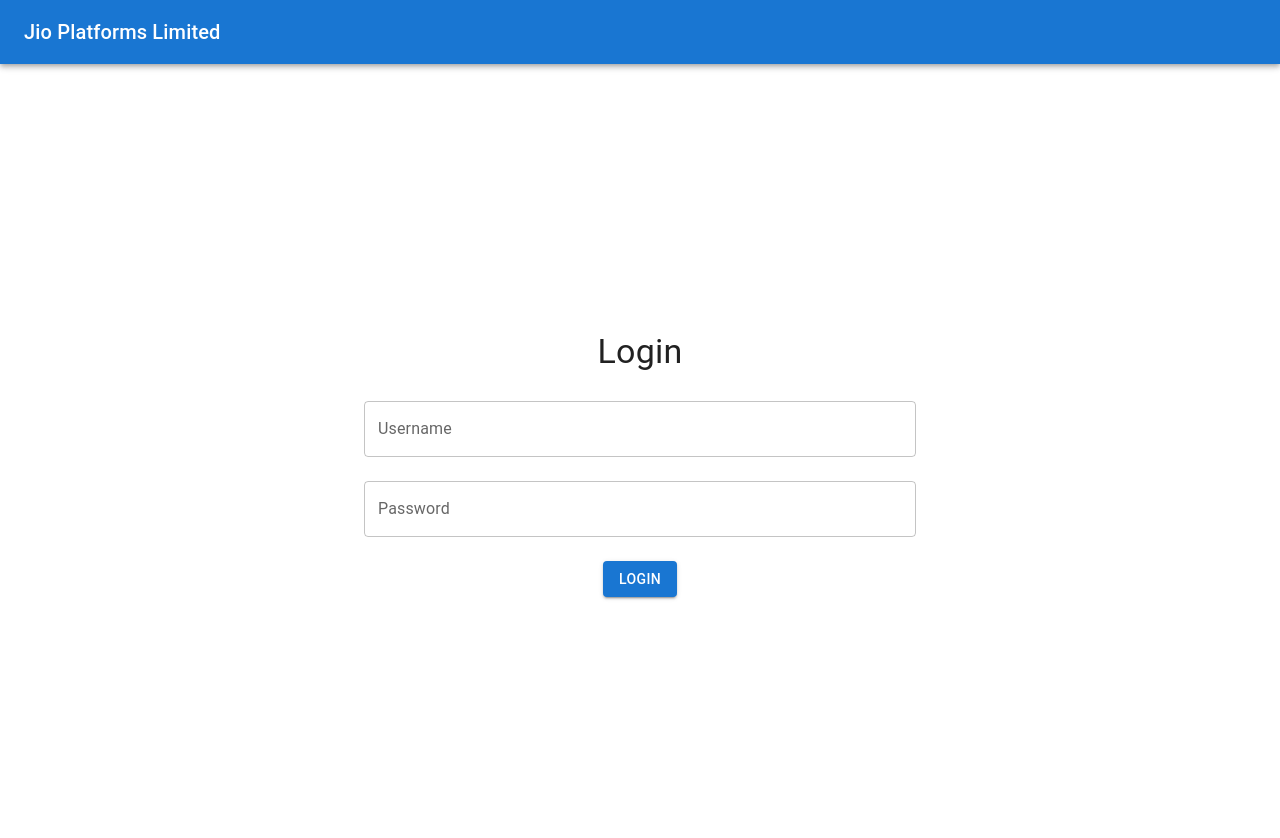
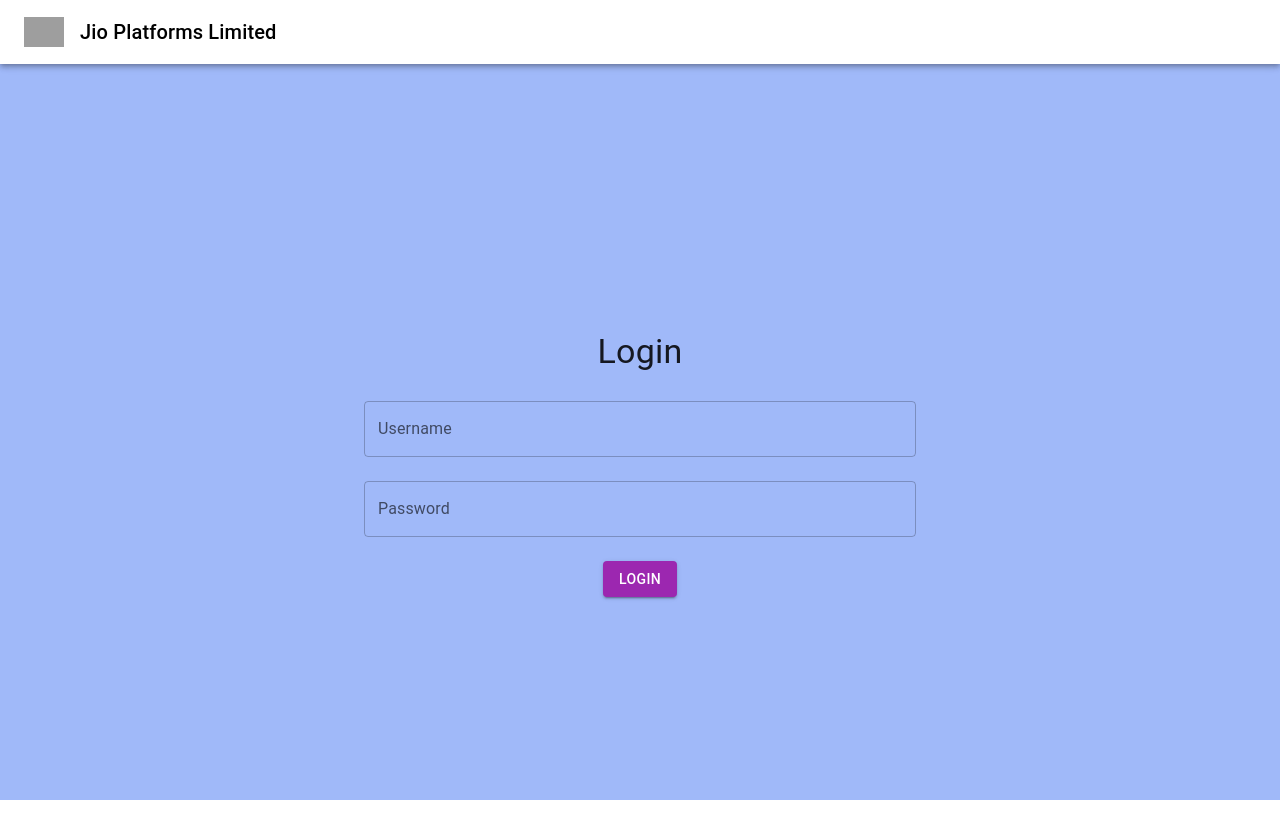
Before and after one commit to saranshgupta0107/mern-dashboard, a React (Create React App) app in the folder client/: page /login in a window 1280 px wide. Shown: the top 838 px of the page. Built offline with nearby package versions, Linux system fonts and the light colour scheme; grey boxes are pictures that could not be loaded.

Commit message:
Update LoginPage.js, with UI

```diff
--- a/client/src/pages/LoginPage.js
+++ b/client/src/pages/LoginPage.js
@@ -1,4 +1,3 @@
-// src/pages/LoginPage.js
 import React, { useState } from 'react';
 import { Button, TextField, Container, Typography, Box, Alert, AppBar, Toolbar, CssBaseline } from '@mui/material';
 import { useNavigate } from 'react-router-dom';
@@ -24,11 +23,19 @@ const LoginPage = () => {
     return (
         <>
             <CssBaseline />
-            <AppBar position="static">
+            <Box sx={{ flexGrow: 1, height: '100vh', bgcolor: '#A0B9F9' }}> {/* Set background color to blue */}
+                <AppBar position="static" sx={{ bgcolor: 'white', color: 'black' }}> {/* Set navbar color to white */}
                     <Toolbar>
-                    <Typography variant="h6" style={{ flexGrow: 1 }}>
+                        <Box display="flex" alignItems="center">
+                            <img
+                                src={`${process.env.PUBLIC_URL}/Jio-Logo.jpg`}
+                                alt="Jio Logo"
+                                style={{ width: 40, marginRight: 16 }} // Adjust the width to fit the navbar
+                            />
+                            <Typography variant="h6" component="div" sx={{ flexGrow: 1 }}>
                                 Jio Platforms Limited
                             </Typography>
+                        </Box>
                     </Toolbar>
                 </AppBar>
                 <Container maxWidth="sm">
@@ -40,6 +47,7 @@ const LoginPage = () => {
                         height="100vh"
                     >
                         <Typography variant="h4" component="h1" gutterBottom>
+
                             Login
                         </Typography>
                         {error && <Alert severity="error">{error}</Alert>}
@@ -62,7 +70,7 @@ const LoginPage = () => {
                         />
                         <Button
                             variant="contained"
-                        color="primary"
+                            color="secondary"
                             onClick={handleLogin}
                             style={{ marginTop: '16px' }}
                         >
@@ -70,6 +78,7 @@ const LoginPage = () => {
                         </Button>
                     </Box>
                 </Container>
+            </Box>
         </>
     );
 };
```
Lines whose indentation alone changed are shown as unchanged.
